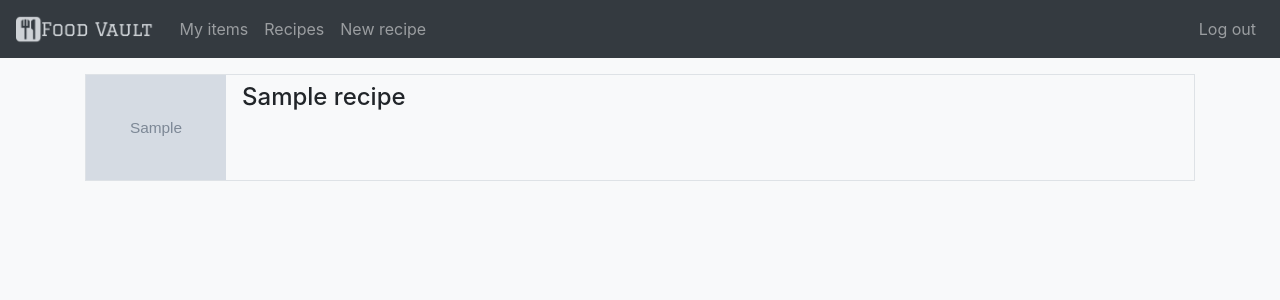
After one commit to Darake/ruokaholvi, a Flask app: page /recipes/ in a window 1280 px wide. The commit adds this page. Shown: the top 300 px of the page. Run offline with Flask 2, Linux system fonts and the light colour scheme; tables that the repository leaves empty hold one stand-in row (values such as "Sample post"); grey boxes marked "Sample" are stand-in pictures; some libraries are stand-ins or nearby versions.

Commit message:
Add functionality to list all recipes

```diff
--- a/application/recipes/views.py
+++ b/application/recipes/views.py
@@ -8,6 +8,11 @@ from application.recipes.models import Recipe, Ingredient
 from application.recipes.forms import RecipeForm, IngredientForm
 
 from cloudinary.uploader import upload
+
+@app.route("/recipes/", methods=["GET"])
+def recipes_show():
+    recipes = Recipe.query.all()
+    return render_template("/recipes/list.html", recipes=recipes)
 
 @app.route("/recipes/new", methods=["GET", "POST"])
 @login_required
--- a/application/templates/layout.html
+++ b/application/templates/layout.html
@@ -29,6 +29,9 @@
         <li class="nav-item">
           <a class="nav-link" href="{{ url_for('items_index') }}">My items</a>
         </li>
+        <li class="navbar-item">
+          <a class="nav-link" href="{{ url_for('recipes_show') }}">Recipes</a>
+        </li>
         <li class="nav-item">
           <a class="nav-link" href="{{ url_for('recipes_create') }}">New recipe</a>
         </li>
--- a/application/templates/recipes/ingredients.html
+++ b/application/templates/recipes/ingredients.html
@@ -16,7 +16,7 @@
                 </div>
             </div>
         </form>
-        <a href="{{ url_for('items_index') }}" class="btn btn-primary btn-lg btn-block">Complete</a>
+        <a href="{{ url_for('recipes_show') }}" class="btn btn-primary btn-lg btn-block">Complete</a>
     </div>
 </div>
 
--- /dev/null
+++ b/application/templates/recipes/list.html
@@ -0,0 +1,18 @@
+{% extends "layout.html" %}
+
+{% block body %}
+{% for recipe in recipes %}
+<div class="media border mt-3">
+    {% if recipe.image != None %}
+    <img src="{{ recipe.image }}" alt="recipe image" style="width:140px;">
+    {% else %}
+    <img src="{{ url_for('static', filename='images/icon.png') }}" alt="recipe image" style="width:140px;">
+    {% endif %}
+    <div class="media-body mt-2 ml-3">
+        <h4>{{ recipe.name }}</h4>
+    </div>
+
+</div>
+
+{% endfor %}
+{% endblock %}
```
